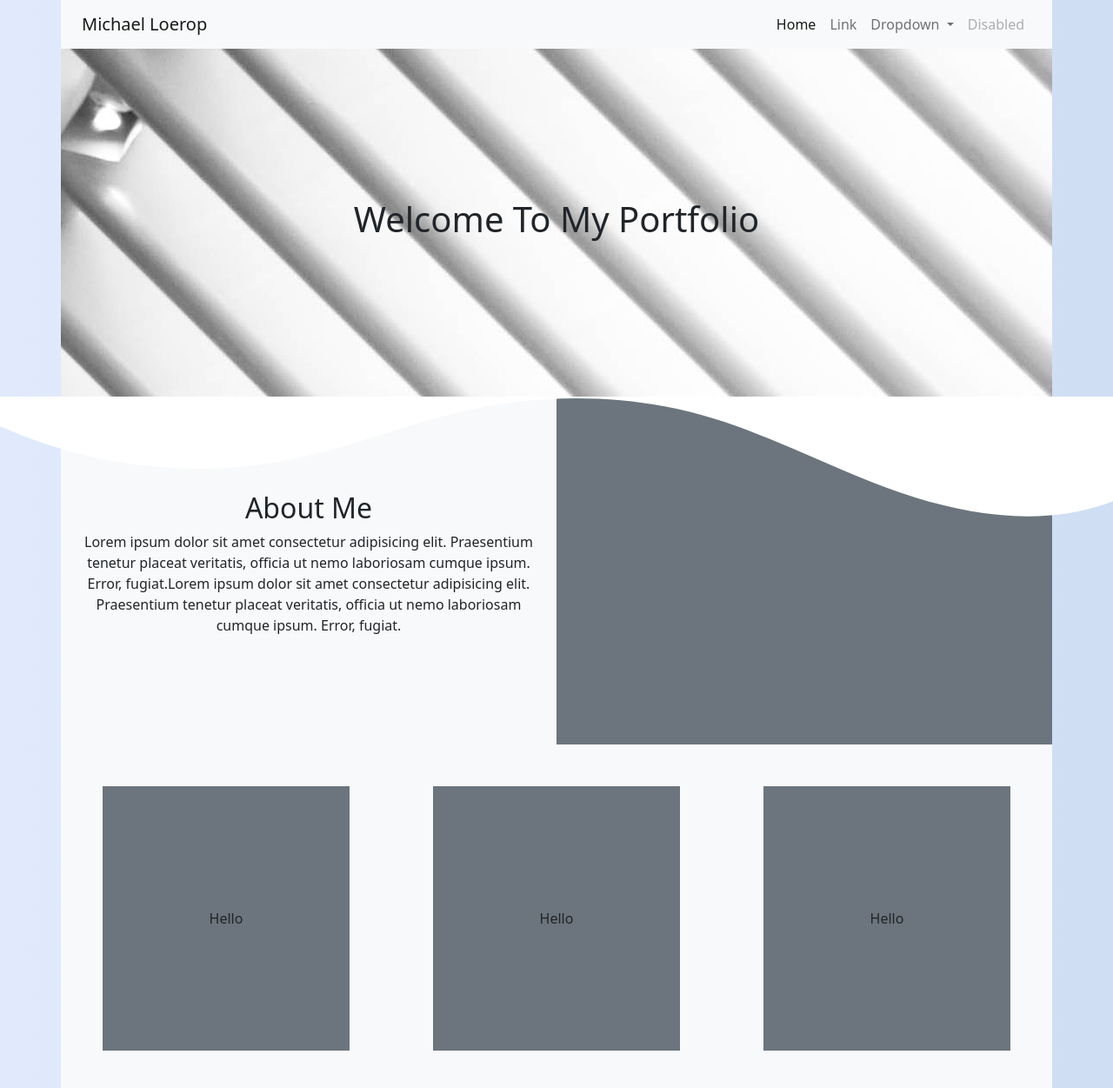
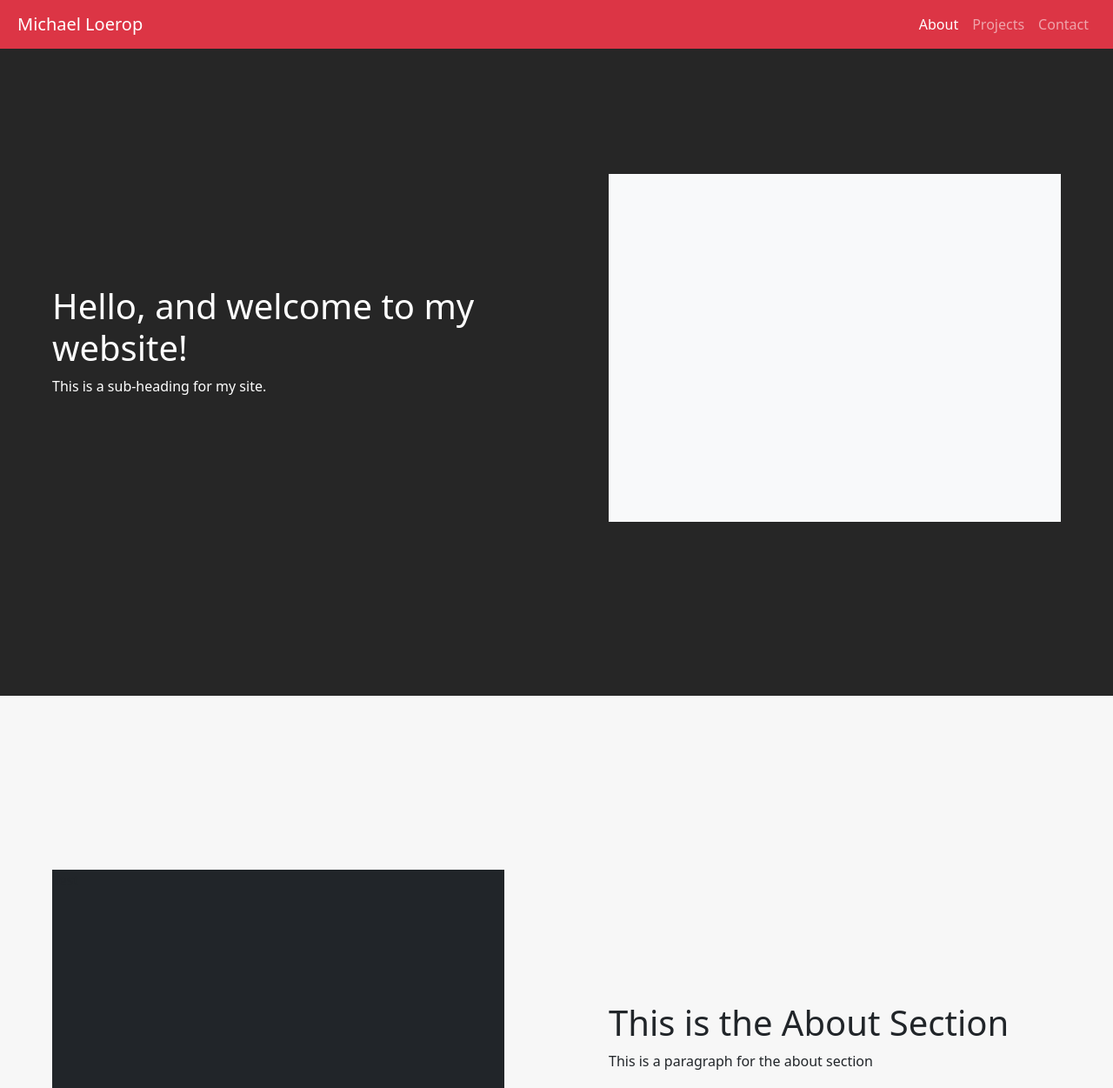
Before and after one commit to MichaelLoerop/Bootstrap_Portfolio, a plain HTML site: page index.html in a window 1280 px wide. Shown: the top 1251 px of the page at 87% size. Drawn offline with nearby package versions, Linux system fonts and the light colour scheme.

Commit message:
Rework homepage
Re-did navigation. testing sections

```diff
--- a/css/site.css
+++ b/css/site.css
@@ -1,34 +1,3 @@
 body {
-    background: #E0EAFC;  /* fallback for old browsers */
-    background: -webkit-linear-gradient(to right,#E0EAFC, #CFDEF3);  /* Chrome 10-25, Safari 5.1-6 */
-    background: linear-gradient(to right, #E0EAFC, #CFDEF3); /* W3C, IE 10+/ Edge, Firefox 16+, Chrome 26+, Opera 12+, Safari 7+ */
-    height: 100%;
-    width: 100%;
+    background-color: #3f3f3f;
 }
-
-
-.imageBackground {
-
-    background-image: url("/img/pexels-gdtography-911738.jpg");
-
-}
-
-.custom-shape-divider-top-1639357386 {
-    position: absolute;
-    top: 0;
-    left: 0;
-    width: 100%;
-    overflow: hidden;
-    line-height: 0;
-}
-
-.custom-shape-divider-top-1639357386 svg {
-    position: relative;
-    display: block;
-    width: calc(100% + 1.3px);
-    height: 150px;
-}
-
-.custom-shape-divider-top-1639357386 .shape-fill {
-    fill: #FFFFFF;
-}
--- a/index.html
+++ b/index.html
@@ -16,102 +16,56 @@
 </head>
 <body>
 
-
-
 <!--NAVIGATION-->
-    <nav class="navbar navbar-expand-lg navbar-light bg-light container-md">
-        <div class="container-md">
+<nav class="navbar navbar-expand-lg navbar-dark p-2 fixed-top bg-danger text-light">
+    <div class="container-fluid">
       <a class="navbar-brand" href="#">Michael Loerop</a>
-          <button class="navbar-toggler" type="button" data-bs-toggle="collapse" data-bs-target="#navbarSupportedContent" aria-controls="navbarSupportedContent" aria-expanded="false" aria-label="Toggle navigation">
+      <button class="navbar-toggler" type="button" data-bs-toggle="collapse" data-bs-target="#navbarNavAltMarkup" aria-controls="navbarNavAltMarkup" aria-expanded="false" aria-label="Toggle navigation">
         <span class="navbar-toggler-icon"></span>
       </button>
-          <div class="d-flex justify-content-end">
-            <div class="collapse navbar-collapse" id="navbarSupportedContent">
-                <ul class="navbar-nav me-auto mb-2 mb-lg-0">
-                <li class="nav-item">
-                    <a class="nav-link active" aria-current="page" href="#">Home</a>
-                </li>
-                <li class="nav-item">
-                    <a class="nav-link" href="#">Link</a>
-                </li>
-                <li class="nav-item dropdown">
-                    <a class="nav-link dropdown-toggle" href="#" id="navbarDropdown" role="button" data-bs-toggle="dropdown" aria-expanded="false">
-                    Dropdown
-                    </a>
-                    <ul class="dropdown-menu" aria-labelledby="navbarDropdown">
-                    <li><a class="dropdown-item" href="#">Action</a></li>
-                    <li><a class="dropdown-item" href="#">Another action</a></li>
-                    <li><hr class="dropdown-divider"></li>
-                    <li><a class="dropdown-item" href="#">Something else here</a></li>
-                    </ul>
-                </li>
-                <li class="nav-item">
-                    <a class="nav-link disabled" href="#" tabindex="-1" aria-disabled="true">Disabled</a>
-                </li>
-                </ul>
-
+      <div class="collapse navbar-collapse d-lg-flex justify-content-lg-end" id="navbarNavAltMarkup">
+        <div class="navbar-nav align-items-center">
+          <a class="nav-link active" aria-current="page" href="#">About</a>
+          <a class="nav-link" href="#">Projects</a>
+          <a class="nav-link" href="#">Contact</a>
         </div>
       </div>
     </div>
   </nav>
 
-
-    <!--HERO-->
-
-    <div class="container-md bg-info text-dark imageBackground" style="height: 50vh;">
+<!--ABOVE THE FOLD-->
+<div class="container-fluid" style="background-color: #262626; height: 100vh;">
     <div class="row h-100">
-            <div class="col h-100 d-flex justify-content-center align-items-center">
-                <h1 class="">Welcome To My Portfolio</h1>
+        <div class="col text-white my-auto m-5">
+            <h1>Hello, and welcome to my website!</h1>
+            <p>This is a sub-heading for my site.</p>
         </div>
-
+        <div class="col m-5 my-auto h-50">
+            <div class="h-100 my-auto bg-light text-light">Test</div>
         </div>
-
-    </div>
-
-    <!--ABOUT-->
-    <div style="position: relative;">
-    <div class="custom-shape-divider-top-1639357386">
-        <svg data-name="Layer 1" xmlns="http://www.w3.org/2000/svg" viewBox="0 0 1200 120" preserveAspectRatio="none">
-            <path d="M321.39,56.44c58-10.79,114.16-30.13,172-41.86,82.39-16.72,168.19-17.73,250.45-.39C823.78,31,906.67,72,985.66,92.83c70.05,18.48,146.53,26.09,214.34,3V0H0V27.35A600.21,600.21,0,0,0,321.39,56.44Z" class="shape-fill"></path>
-        </svg>
     </div>
 </div>
 
-    <div class="container-md bg-light" style="height: 50vh;">
+<!--ABOUT?-->
+<div class="container-fluid" style="background-color: #f7f7f7; height: 100vh;">
     <div class="row h-100">
-            <div class="col h-100 ">
-                <div class="h-100 d-flex align-items-center justify-content-center">
-                    <div>
-                        <h2 class="text-center">About Me</h2>
-                    <p class="text-center">
-                        Lorem ipsum dolor sit amet consectetur adipisicing elit.
-                        Praesentium tenetur placeat veritatis, officia ut nemo laboriosam cumque ipsum.
-                        Error, fugiat.Lorem ipsum dolor sit amet consectetur adipisicing elit.
-                        Praesentium tenetur placeat veritatis, officia ut nemo laboriosam cumque ipsum.
-                        Error, fugiat.
-                    </p>
+        <div class="col m-5 my-auto h-50">
+            <div class="h-100 my-auto bg-dark text-dark">Test</div>
+        </div>
+        <div class="col text-dark my-auto m-5">
+            <h1>This is the About Section</h1>
+            <p>This is a paragraph for the about section</p>
         </div>
 
     </div>
 </div>
+<!--BIG PROJECTS-->
 
-            <div class="col h-100 bg-secondary">
-                <img src="" alt="">
-            </div>
 
-        </div>
+<!--CODING CHALLENGES-->
 
-    </div>
-    <!--PROJECTS-->
-    <div class="container-md bg-light" style="height: 50vh;">
-        <div class="row h-100">
-            <div class="col bg-secondary d-flex align-items-center justify-content-center m-5">Hello</div>
-            <div class="col bg-secondary d-flex align-items-center justify-content-center m-5">Hello</div>
-            <div class="col bg-secondary d-flex align-items-center justify-content-center m-5">Hello</div>
-        </div>
-    </div>
 
-    <!--NAVIGATION-->
+
 
 </div>
 
```
Lines whose indentation alone changed are shown as unchanged.
